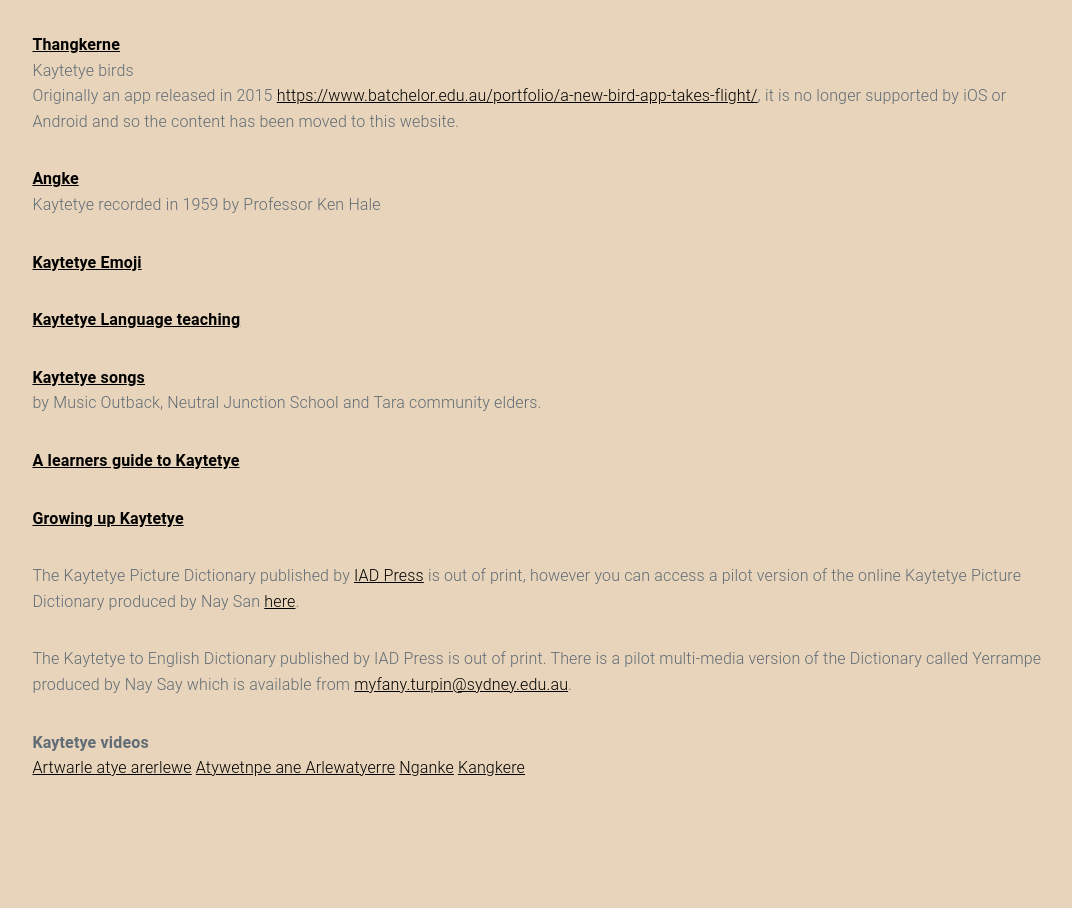
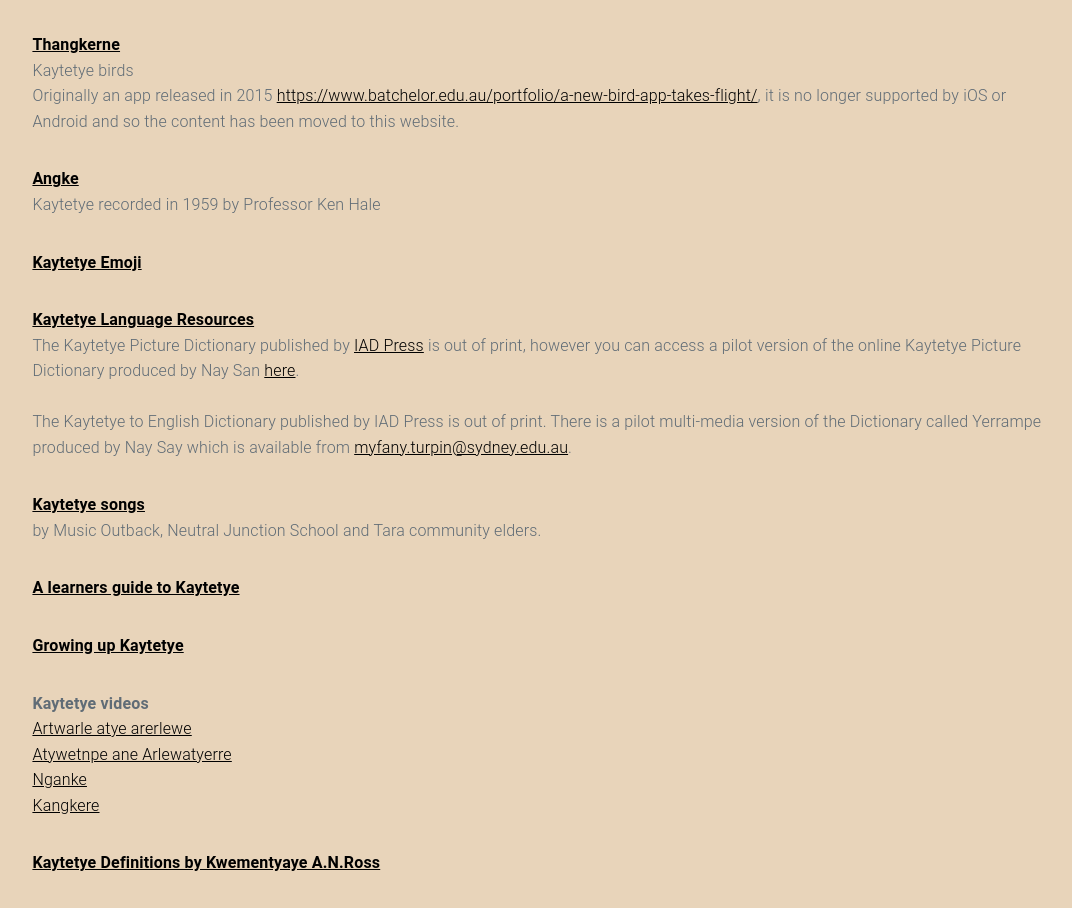
Before and after one commit to kaytetye/homepage, a plain HTML site: page index.html in a window 1280 px wide. Shown: the whole page, without its empty margins (102-1174 px from the left). Before the commit the page ends 813 px from the top, so only its background shows below. Drawn offline with nearby package versions, Linux system fonts and the light colour scheme.

Commit message:
Updated home page with new links

```diff
--- a/index.html
+++ b/index.html
@@ -51,7 +51,23 @@
         </article>
         <article>
             <p class="title"><a href="https://callprojects.org.au/language-resources/kaytetye">Kaytetye Language
-                    teaching</a></p>
+                    Resources</a></p>
+            <p>
+                The Kaytetye Picture Dictionary published by <a
+                    href="https://www.iadpress.com.au/collections/all-publications">IAD
+                    Press</a> is out of print, however
+                you can access a pilot
+                version of the
+                online Kaytetye Picture Dictionary produced by Nay San <a
+                    href="https://coedl.gitlab.io/pdp/gbb/">here</a>.
+            </p>
+            <p>
+                The Kaytetye to English Dictionary published by IAD Press is out of print. There is a pilot multi-media
+                version of the
+                Dictionary called Yerrampe produced by Nay Say which is available from <a
+                    href="mailto:myfany.turpin@sydney.edu.au">myfany.turpin@sydney.edu.au</a>.
+            </p>
+
         </article>
         <article>
             <p class="title"><a href="https://www.musicoutback.com.au/kaytetye-language-and-culture-songs/">Kaytetye
@@ -67,24 +83,21 @@
             </p>
         </article>
         <article>
-            The Kaytetye Picture Dictionary published by <a
-                href="https://www.iadpress.com.au/collections/all-publications">IAD Press</a> is out of print, however
-            you can access a pilot
-            version of the
-            online Kaytetye Picture Dictionary produced by Nay San <a href="https://coedl.gitlab.io/pdp/gbb/">here</a>.
+            <p class="title">Kaytetye videos</p>
+            <a href="https://ictv.com.au/video/item/7907">Artwarle atye arerlewe</a><br />
+            <a href="https://ictv.com.au/video/item/7905">Atywetnpe ane Arlewatyerre</a><br />
+            <a href="https://ictv.com.au/video/item/7904">Nganke</a><br />
+            <a href="https://ictv.com.au/video/item/7902">Kangkere</a>
         </article>
         <article>
-            The Kaytetye to English Dictionary published by IAD Press is out of print. There is a pilot multi-media
-            version of the
-            Dictionary called Yerrampe produced by Nay Say which is available from <a
-                href="mailto:myfany.turpin@sydney.edu.au">myfany.turpin@sydney.edu.au</a>.
-        </article>
-        <article>
-            <p class="title">Kaytetye videos</p>
-            <a href="https://ictv.com.au/video/item/7907">Artwarle atye arerlewe</a>
-            <a href="https://ictv.com.au/video/item/7905">Atywetnpe ane Arlewatyerre</a>
-            <a href="https://ictv.com.au/video/item/7904">Nganke</a>
-            <a href="https://ictv.com.au/video/item/7902">Kangkere</a>
+            <p class="title"><a href="#">Kaytetye Definitions by Kwementyaye A.N.Ross</a></p>
+            <!--
+                Include image (in downloads) with preamble
+                Include definitions from AR_defintions1999-combined.docx formatted like example
+                Split into plants and animals
+                Dropdown for each headword
+                Include not known words
+            -->
         </article>
     </section>
 </body>
```
